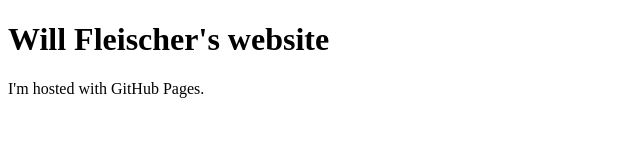
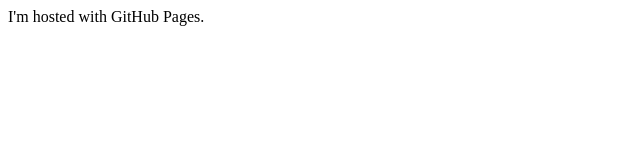
Before and after one commit to willfleischer/willfleischer.github.io, a plain HTML site: page index.html in a window 1280 px wide. Shown: the whole page, without its empty margins (0-640 px from the left). Drawn offline with Linux system fonts and the light colour scheme.

Commit message:
Update index.html

```diff
--- a/index.html
+++ b/index.html
@@ -1,7 +1,13 @@
 <!DOCTYPE html>
-<html>
-<body>
-<h1>Will Fleischer's website</h1>
-<p>I'm hosted with GitHub Pages.</p>
+<html lang="en">
+<head>
+	<meta charset="utf-8">
+	<meta name="viewport" content="width=device-width, initial-scale=1">
+	<title>Will Fleischer's Website</title>
+	<link rel="stylesheet" href="">
+</head>
+
+<body>I'm hosted with GitHub Pages. </body>
+
 </body>
 </html>
```
